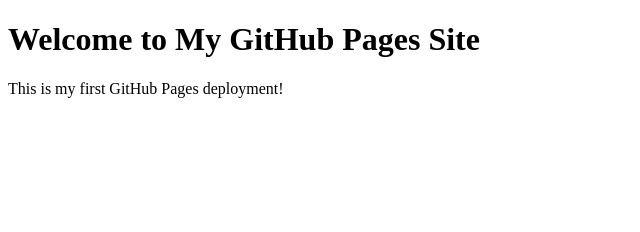
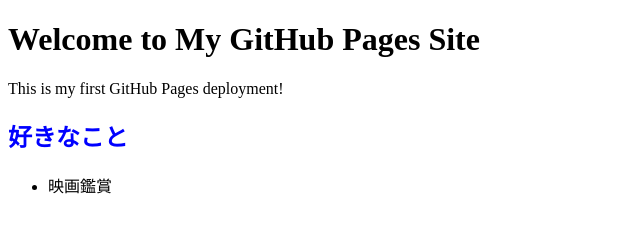
Before and after one commit to ryochi118s-dot/my-first-web-ap, a plain HTML site: page index.html in a window 1280 px wide. Shown: the whole page, without its empty margins (0-640 px from the left). Drawn offline with Linux system fonts and the light colour scheme.

Commit message:
Add files via upload

```diff
--- a/index.html
+++ b/index.html
@@ -8,5 +8,7 @@
 <body>
     <h1>Welcome to My GitHub Pages Site</h1>
     <p>This is my first GitHub Pages deployment!</p>
+    <h2 style="color: blue;">好きなこと</h2>
+    <ul><li>映画鑑賞</li></ul>
 </body>
 </html>
```
